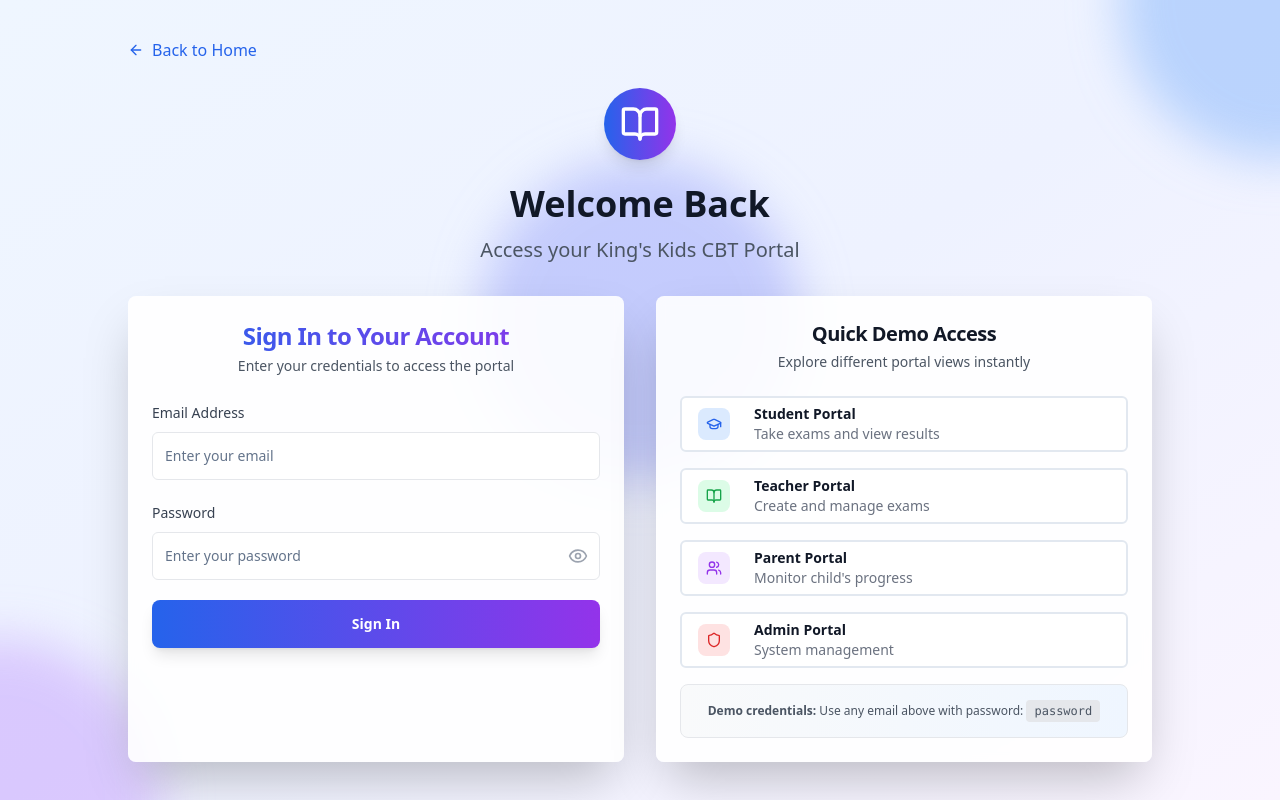
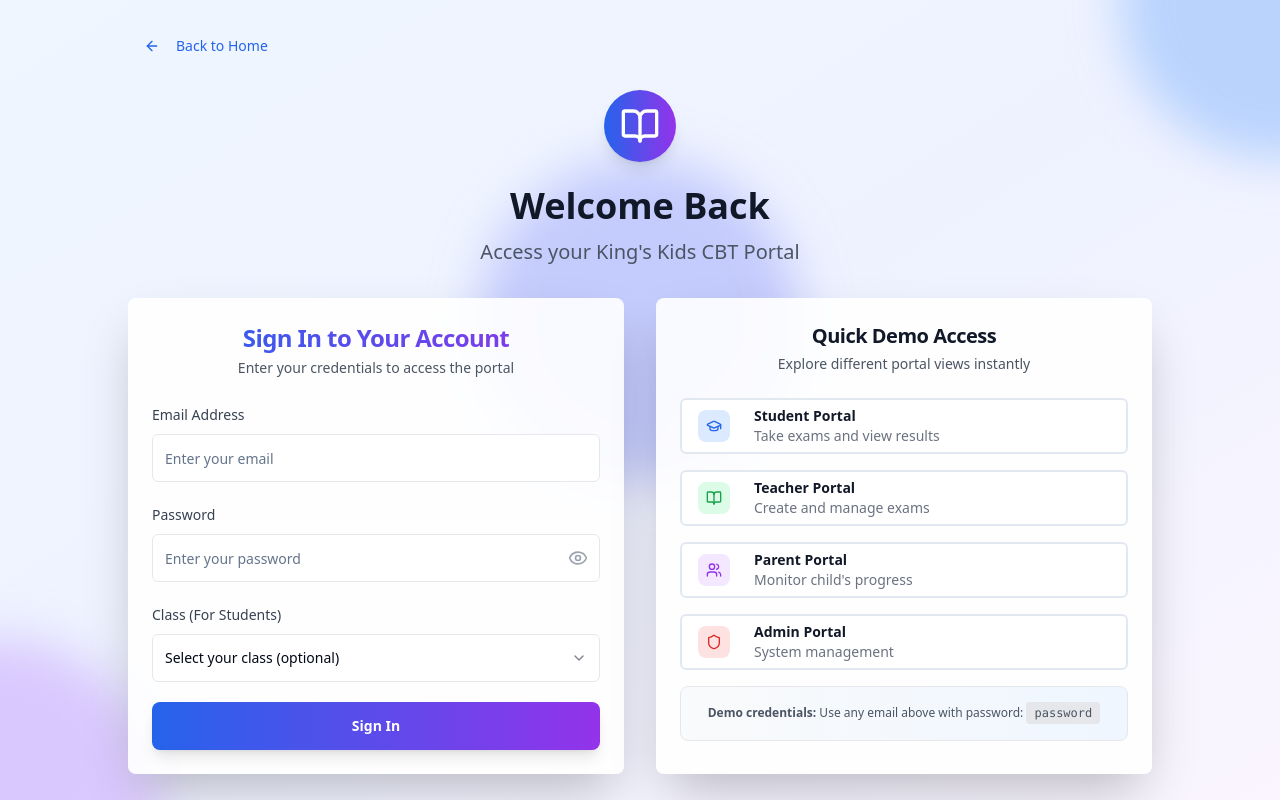
Before and after one commit to jerryplus40/kingskids-cbt-portal-23, a React (Vite) app: page /login in a window 1280 px wide. Built offline with nearby package versions, Linux system fonts and the light colour scheme.

Commit message:
Fix: Make back to home button clickable and add class selection
- Updated the "Back to Home" button in the Login page to correctly link to the landing page.
- Added a class selection dropdown for students during login, allowing them to choose their class from Js1 to Ss3.

```diff
--- a/src/pages/Login.tsx
+++ b/src/pages/Login.tsx
@@ -1,20 +1,23 @@
 
 import { useState } from 'react';
-import { Navigate, Link } from 'react-router-dom';
+import { Navigate, Link, useNavigate } from 'react-router-dom';
 import { useAuth } from '../contexts/AuthContext';
 import { Button } from '@/components/ui/button';
 import { Input } from '@/components/ui/input';
 import { Label } from '@/components/ui/label';
 import { Card, CardContent, CardDescription, CardHeader, CardTitle } from '@/components/ui/card';
+import { Select, SelectContent, SelectItem, SelectTrigger, SelectValue } from '@/components/ui/select';
 import { toast } from '@/hooks/use-toast';
 import { BookOpen, Users, Shield, GraduationCap, ArrowLeft, Eye, EyeOff } from 'lucide-react';
 
 const Login = () => {
   const [email, setEmail] = useState('');
   const [password, setPassword] = useState('');
+  const [selectedClass, setSelectedClass] = useState('');
   const [showPassword, setShowPassword] = useState(false);
   const [isLoading, setIsLoading] = useState(false);
   const { user, login } = useAuth();
+  const navigate = useNavigate();
 
   if (user) {
     return <Navigate to={`/${user.role}`} replace />;
@@ -55,6 +58,19 @@ const Login = () => {
     setPassword(cred.password);
   };
 
+  const handleBackToHome = () => {
+    navigate('/');
+  };
+
+  const classOptions = [
+    { value: 'js1', label: 'JS 1' },
+    { value: 'js2', label: 'JS 2' },
+    { value: 'js3', label: 'JS 3' },
+    { value: 'ss1', label: 'SS 1' },
+    { value: 'ss2', label: 'SS 2' },
+    { value: 'ss3', label: 'SS 3' },
+  ];
+
   return (
     <div className="min-h-screen bg-gradient-to-br from-blue-50 via-indigo-50 to-purple-50 flex items-center justify-center p-4 relative overflow-hidden">
       {/* Background decorations */}
@@ -67,10 +83,14 @@ const Login = () => {
       <div className="w-full max-w-5xl relative">
         {/* Back to Home */}
         <div className="mb-6">
-          <Link to="/" className="inline-flex items-center text-blue-600 hover:text-blue-700 font-medium transition-colors duration-200">
+          <Button
+            variant="ghost"
+            onClick={handleBackToHome}
+            className="inline-flex items-center text-blue-600 hover:text-blue-700 font-medium transition-colors duration-200 hover:bg-blue-50"
+          >
             <ArrowLeft className="h-4 w-4 mr-2" />
             Back to Home
-          </Link>
+          </Button>
         </div>
 
         <div className="text-center mb-8">
@@ -127,6 +147,21 @@ const Login = () => {
                       {showPassword ? <EyeOff className="h-5 w-5" /> : <Eye className="h-5 w-5" />}
                     </button>
                   </div>
+                </div>
+                <div className="space-y-2">
+                  <Label htmlFor="class" className="text-sm font-medium text-gray-700">Class (For Students)</Label>
+                  <Select value={selectedClass} onValueChange={setSelectedClass}>
+                    <SelectTrigger className="h-12 border-gray-200 focus:border-blue-500 focus:ring-blue-500">
+                      <SelectValue placeholder="Select your class (optional)" />
+                    </SelectTrigger>
+                    <SelectContent className="bg-white border border-gray-200 shadow-lg">
+                      {classOptions.map((option) => (
+                        <SelectItem key={option.value} value={option.value}>
+                          {option.label}
+                        </SelectItem>
+                      ))}
+                    </SelectContent>
+                  </Select>
                 </div>
                 <Button
                   type="submit"
```
